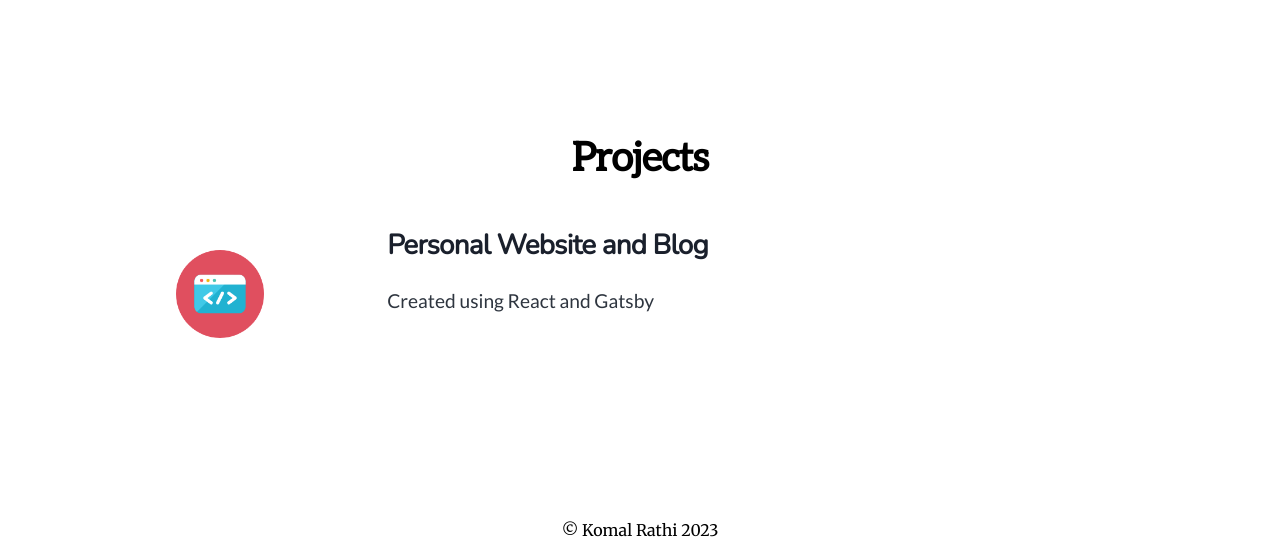
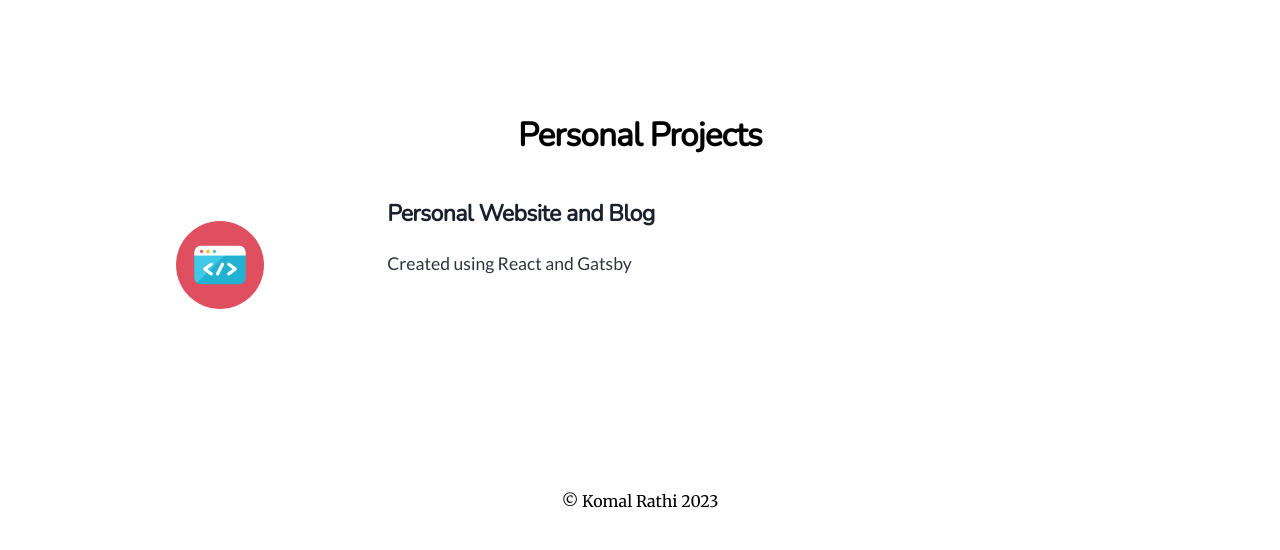
Before and after one commit to komalrathi/komalrathi.github.io, a Gatsby site: page /about-me in a window 1280 px wide. Shown: the part 2153-2703 px from the top of the page. After the commit the page ends 2674 px from the top, so only its background shows below. Built offline with nearby package versions, Linux system fonts and the light colour scheme; Gatsby itself is replaced by a stand-in of ours.

Commit message:
editing fonts and layout of blog post

```diff
--- a/src/components/Project.js
+++ b/src/components/Project.js
@@ -10,7 +10,7 @@ function Project() {
           textAlign: "center",
         }}
       >
-        Projects
+        Personal Projects
       </h1>
 
       <ProjectBlock
--- a/src/style.css
+++ b/src/style.css
@@ -16,8 +16,9 @@
   --maxWidth-2xl: 42rem;
   --maxWidth-3xl: 48rem;
   --maxWidth-4xl: 56rem;
+  --maxWidth-5xl: 70rem;
   --maxWidth-full: "100%";
-  --maxWidth-wrapper: var(--maxWidth-2xl);
+  --maxWidth-wrapper: var(--maxWidth-5xl);
   --spacing-px: "1px";
   --spacing-0: 0;
   --spacing-1: 0.25rem;
@@ -126,29 +127,29 @@ h6 {
 
 h1 {
   font-weight: var(--fontWeight-black);
-  font-size: var(--fontSize-6);
+  font-size: var(--fontSize-5);
   color: var(--color-heading-black);
-  font-family: Aleo;
+  font-family: Nunito;
 
 }
 
 h2 {
-  font-size: var(--fontSize-5);
+  font-size: var(--fontSize-4);
   font-family: Nunito;
 }
 
 h3 {
-  font-size: var(--fontSize-4);
+  font-size: var(--fontSize-3);
   font-family: Nunito;
 }
 
 h4 {
-  font-size: var(--fontSize-3);
+  font-size: var(--fontSize-2);
   font-family: Nunito;
 }
 
 h5 {
-  font-size: var(--fontSize-2);
+  font-size: var(--fontSize-1);
   font-family: Nunito;
 }
 
@@ -180,7 +181,8 @@ p {
   margin: var(--spacing-0) var(--spacing-0) var(--spacing-8) var(--spacing-0);
   padding: var(--spacing-0);
   font-family: Lato;
-  font-size: 1.2rem;
+  font-size: 1.1rem;
+  text-align: justify;
 }
 
 ul,
@@ -191,6 +193,7 @@ ol {
   margin-bottom: var(--spacing-8);
   list-style-position: outside;
   list-style-image: none;
+  font-family: Lato;
 }
 
 ul li,
@@ -322,6 +325,7 @@ a:focus {
 .blog-post header h1 {
   margin: var(--spacing-0) var(--spacing-0) var(--spacing-4) var(--spacing-0);
   font-size: 3rem;
+  font-family: Aleo;
 }
 
 .blog-post header p {
```
